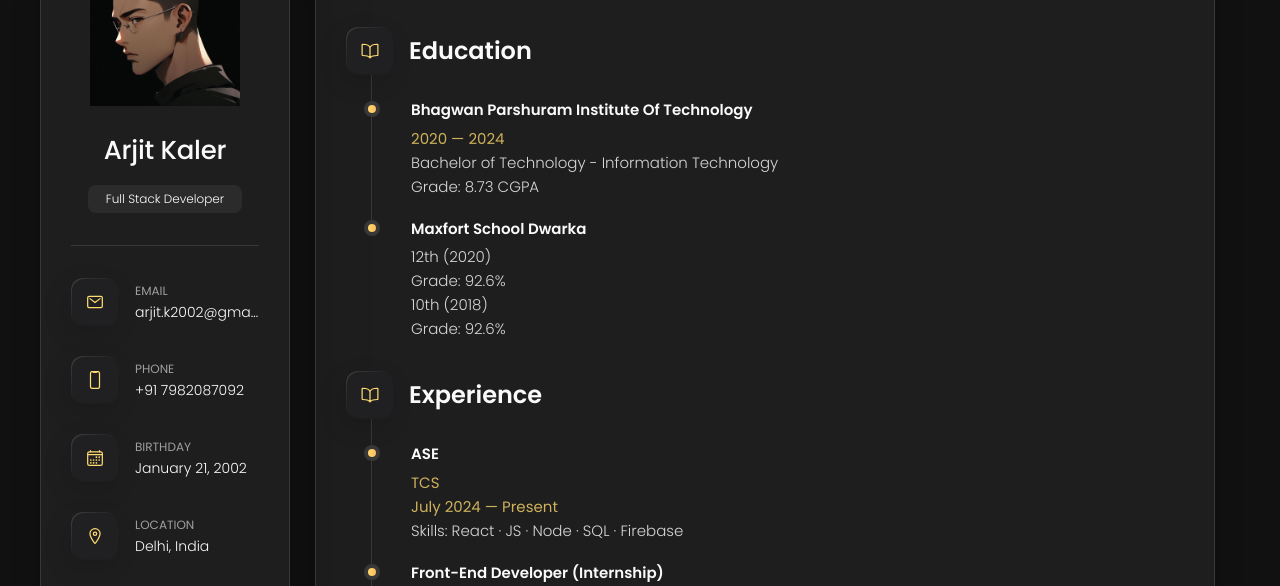
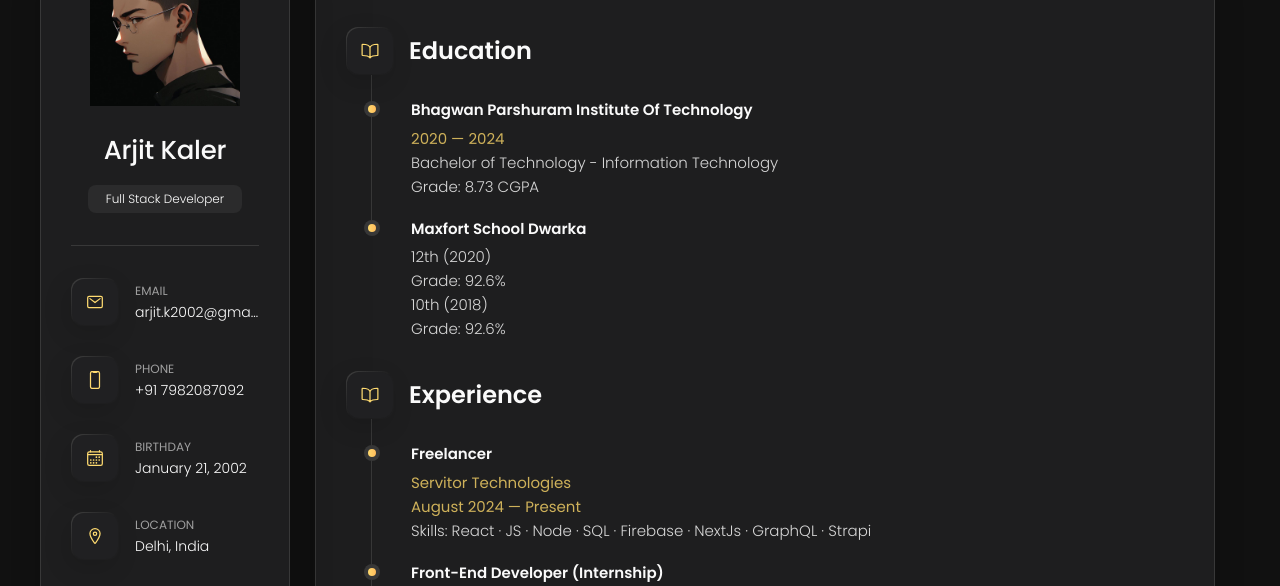
Before and after one commit to Arjitk2002/portfolio, a plain HTML site: page index.html in a window 1280 px wide. Both pictures are taken after a click on the button "Resume". Shown: the part 165-751 px from the top of the page. Drawn offline with nearby package versions, Linux system fonts and the light colour scheme.

Commit message:
Updated Resume page

```diff
--- a/index.html
+++ b/index.html
@@ -487,13 +487,13 @@
 
             <li class="timeline-item">
 
-              <h4 class="h4 timeline-item-title">ASE</h4>
-              <span>TCS</span>
+              <h4 class="h4 timeline-item-title">Freelancer</h4>
+              <span>Servitor Technologies</span>
 
-              <span>July 2024 — Present</span>
+              <span>August 2024 — Present</span>
 
               <p class="timeline-text">
-                Skills: React · JS · Node · SQL · Firebase
+                Skills: React · JS · Node · SQL · Firebase · NextJs · GraphQL · Strapi
               </p>
 
             </li>
```
